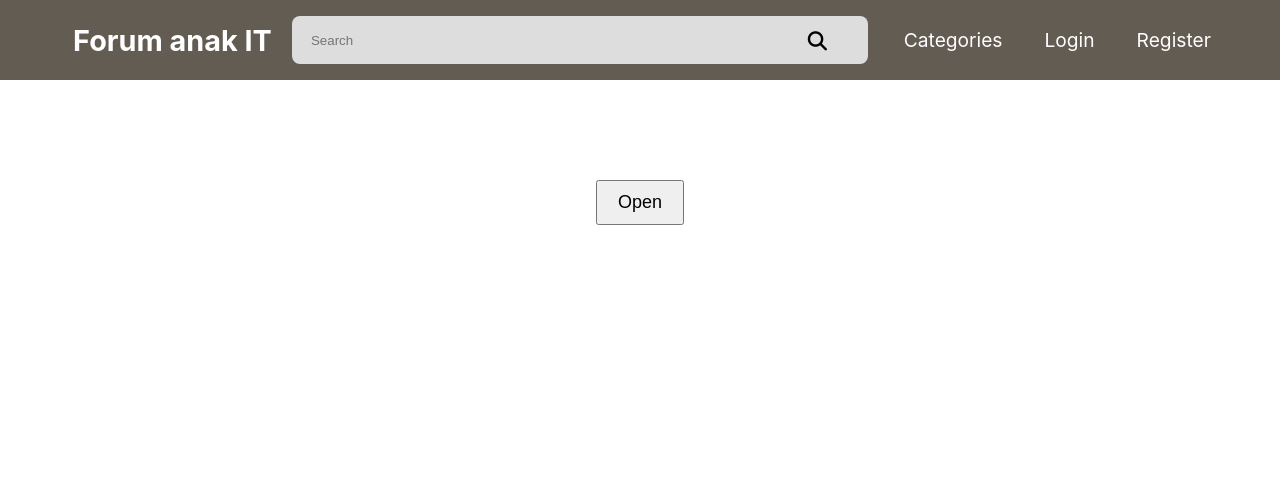
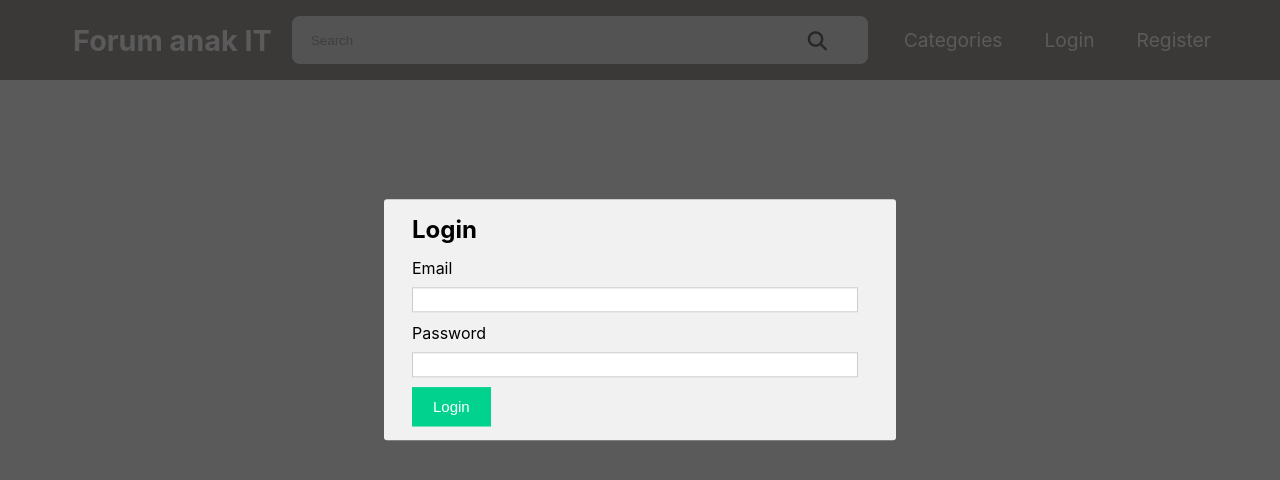
Before and after one commit to jestsee/suitmedia-test, a React (Create React App) app: page / in a window 1280 px wide. Both pictures are taken after a click on the link "Login". Shown: the top 480 px of the page. Built offline with nearby package versions, Linux system fonts and the light colour scheme.

Commit message:
update login modal

```diff
--- a/src/App.js
+++ b/src/App.js
@@ -6,7 +6,7 @@ function App() {
   return (
     <div className="App">
       <Navbar />
-      <PopupLogin/>
+      {/* <PopupLogin/> */}
     </div>
   );
 }
--- a/src/components/Navbar/Navbar.js
+++ b/src/components/Navbar/Navbar.js
@@ -1,27 +1,37 @@
 import React, { Component } from 'react';
+import PopupLogin from '../PopupLogin';
 import { DropdownItems } from './DropdownItem';
-import { MenuItems } from './MenuItem';
 import './Navbar.css';
 
 class Navbar extends Component {
-    state = { clicked: false }
+    state = {
+        hamburgerClicked: false,
+        showLogin: false,
+    }
 
-    handleClick = () => {
-        this.setState({ clicked: !this.state.clicked })
+    // handling click for hamburger
+    handleHamburgerClick = () => {
+        this.setState({ hamburgerClicked: !this.state.hamburgerClicked })
+    }
+
+    handleLoginClick = () => {
+        console.log("SHOW LOGIN: ",this.state.showLogin)
+        this.setState({ showLogin: !this.state.showLogin })
     }
 
     render() {
         return(
+            <>
                 <nav className='NavbarItems'>
                     <h1 className='navbar-logo'>Forum anak IT</h1>
                     <div className='search-container'>
                         <span className="fa fa-search"></span>
                         <input type="text" placeholder='Search'/>
                     </div>
-                <div className='menu-icon' onClick={this.handleClick}>
-                    <i className={this.state.clicked ? 'fas fa-times' : 'fas fa-bars'}></i>
+                    <div className='menu-icon' onClick={this.Hamburger}>
+                        <i className={this.state.hamburgerClicked ? 'fas fa-times' : 'fas fa-bars'}></i>
                     </div>
-                <ul className={this.state.clicked ? 'nav-menu active' : 'nav-menu'}>
+                    <ul className={this.state.hamburgerClicked ? 'nav-menu active' : 'nav-menu'}>
                         <li className='dropdown-menu'>
                             <a className='nav-links dropdown-button' href='#'>Categories</a>
                             <div className='dropdown-item'>
@@ -34,18 +44,19 @@ class Navbar extends Component {
                                 })}
                             </div>
                         </li>
-                    {MenuItems.map((item, index) => {
-                        return (
-                            <li key={index}>
-                                <a className={item.cName} href={item.url}>
-                                    {item.title}
+                        <li>
+                            <a className='nav-links' href='#' onClick={this.handleLoginClick}>
+                                Login
                             </a>
                         </li>
-                        )
-                    })}
+                        <li>
+                            <a className='nav-links' href='#'>Register</a>
+                        </li>
                     </ul>
                     {/* <Button>Sign Up</Button> */}
                 </nav>
+                <PopupLogin show={this.state.showLogin} handler={this.handleLoginClick}/>
+            </>
         )
     }
 }
--- a/src/components/PopupLogin.js
+++ b/src/components/PopupLogin.js
@@ -1,11 +1,9 @@
 import React, { useState, useEffect } from 'react';
 import './PopupLogin.css';
 
-export default function PopupLogin() {
-    const [modal, setModal] = useState(false);
-    const toggleModal = () => {
-        setModal(!modal)
-    }
+export default function PopupLogin({show, handler}) {
+    var modal = show
+    console.log("modal: ",modal);
 
     // non-active scrolling
     if(modal) {
@@ -14,6 +12,7 @@ export default function PopupLogin() {
         document.body.classList.remove('active-modal')
     }
 
+    // LOGIN
     // initial values
     const initialValues = {email:"", password:""}
     const [formValues, setFormValues] = useState(initialValues)
@@ -55,13 +54,13 @@ export default function PopupLogin() {
 
     return (
         <>
-            <button className='btn-modal' onClick={toggleModal}>
+            {/* <button className='btn-modal' onClick={toggleModal}>
                 Open
-            </button>
+            </button> */}
 
             {modal && (
                 <div className='modal'>
-                    <div className='overlay' onClick={toggleModal}></div>
+                    <div className='overlay' onClick={handler}></div>
                     <form className='modal-content' onSubmit={handleSubmit}>
                         {/* <pre>{JSON.stringify(formValues, undefined, 2)}</pre> */}
                         <h2>Login</h2>
```
Lines whose indentation alone changed are shown as unchanged.
